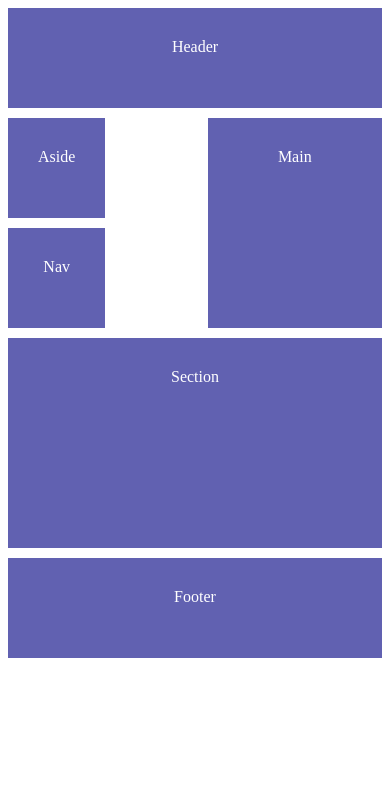
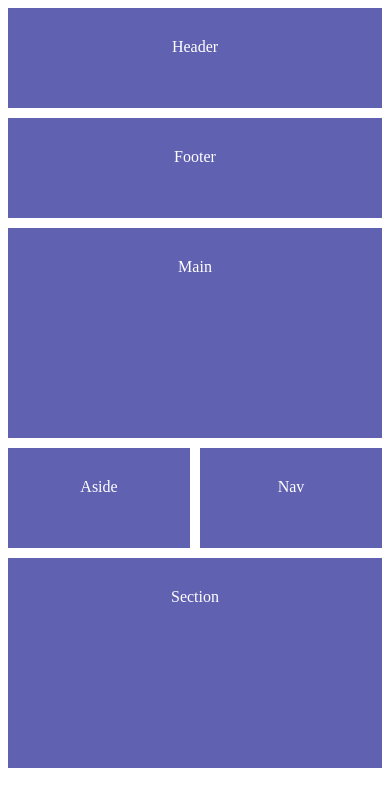
Before and after one commit to majakasprzyk/css-grid, a plain HTML site: page index.html in a window 390 px wide. Drawn offline with Linux system fonts and the light colour scheme.

Commit message:
10responsive layout

```diff
--- a/index.css
+++ b/index.css
@@ -3,7 +3,25 @@ body{
     text-align:center;
 
 }
+#content{
+    display: grid;
+    grid-template-columns: repeat(4, 1fr);
+    grid-auto-rows: minmax(100px, auto);
+    max-width: 960px;
+    margin: 0 auto;
+    grid-gap: 10px;
+    grid-template-areas:
+    "header header header header"
+    "footer footer footer footer"
+    "main main main main"
+    "main main main main"
+    "aside aside nav nav"
+    "section section section section"
+    "section section section section";
 
+}
+
+@media screen and (min-width: 760px){
 #content{
     display: grid;
     grid-template-columns: repeat(4, 1fr);
@@ -18,8 +36,7 @@ body{
     "section section section section"
     "section section section section"
     "footer footer footer footer";
-
-}
+}}
 
 #content >*{
     background: rgb(97, 97, 177);
```
